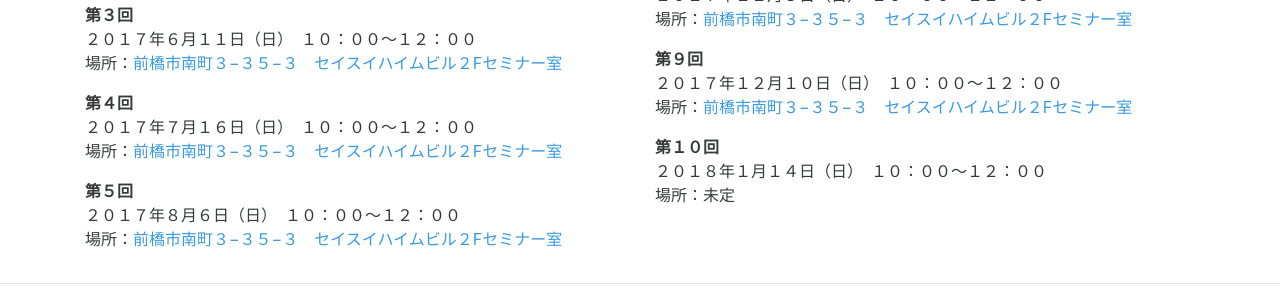
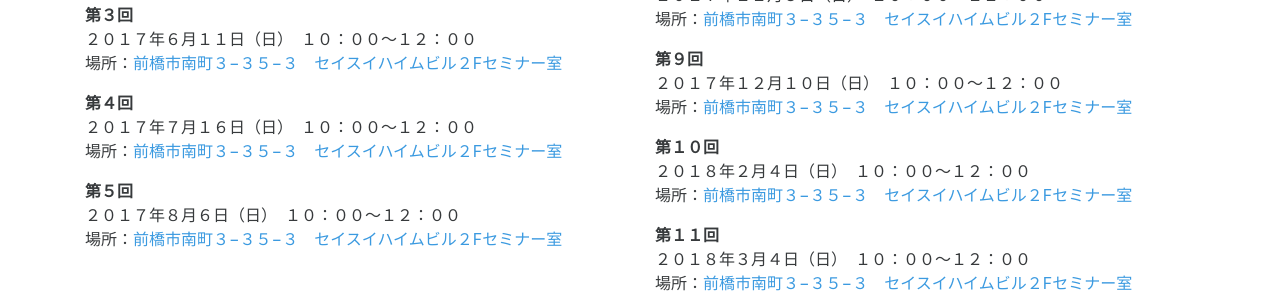
Before and after one commit to vtmacs003b/maebashi.jp, a plain HTML site: page index.html in a window 1280 px wide. Shown: the part 1912-2211 px from the top of the page. Drawn offline with nearby package versions, Linux system fonts and the light colour scheme.

Commit message:
２月・３月追加

```diff
--- a/index.html
+++ b/index.html
@@ -220,8 +220,15 @@
 				<dl>
 					<dt>第１０回</dt>
 					<dd>
-					２０１８年１月１４日（日）　１０：００～１２：００<br>
-					場所：未定<br>
+					２０１８年２月４日（日）　１０：００～１２：００<br>
+					場所：<a href="http://www.gs816.jp/lifeupweb/access/">前橋市南町３−３５−３　セイスイハイムビル２Fセミナー室</a><br>
+					</dd>
+				</dl>
+				<dl>
+					<dt>第１１回</dt>
+					<dd>
+					２０１８年３月４日（日）　１０：００～１２：００<br>
+					場所：<a href="http://www.gs816.jp/lifeupweb/access/">前橋市南町３−３５−３　セイスイハイムビル２Fセミナー室</a><br>
 					</dd>
 				</dl>
 			</div>
```
